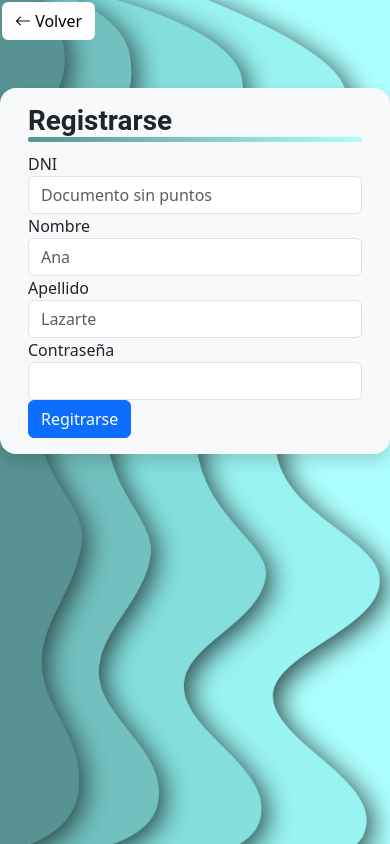
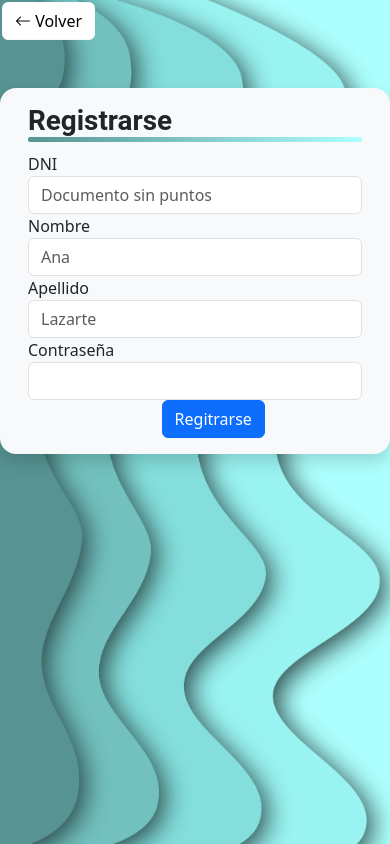
Before and after one commit to Marce952/alumnos, a plain HTML site: page Registro/registro.html in a window 390 px wide. Drawn offline with nearby package versions, Linux system fonts and the light colour scheme.

Commit message:
Update style.css

```diff
--- a/style.css
+++ b/style.css
@@ -106,7 +106,7 @@ body {
 }
 
 .btn-registro {
-    margin: 0 auto !important;
+    margin: 0 50%;
 }
 
 /* =================
@@ -163,4 +163,8 @@ nav {
     .btn-ingresar {
         margin-left: 40%;
     }
+
+    .btn-registro{
+        margin: 0 40%;
+    }
 }
```
